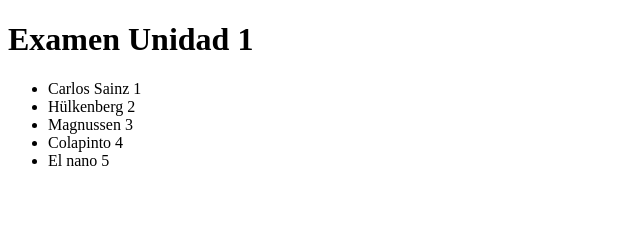
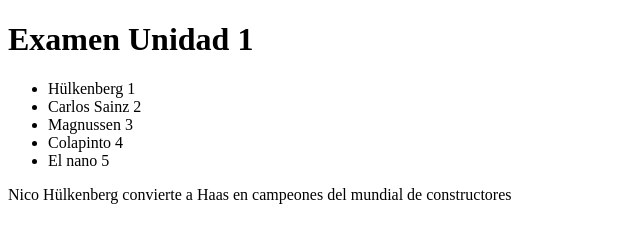
Before and after one commit to CaroloFA9/ifcd0225repo, a plain HTML site: page index.html in a window 1280 px wide. Shown: the whole page, without its empty margins (0-640 px from the left). Drawn offline with Linux system fonts and the light colour scheme.

Commit message:
commit actualizado

```diff
--- a/index.html
+++ b/index.html
@@ -8,11 +8,12 @@
 <body>
     <h1>Examen Unidad 1</h1>
     <ul>
-        <li>Carlos Sainz 1</li>
-        <li>Hülkenberg 2</li>
+        <li>Hülkenberg 1</li>
+        <li>Carlos Sainz 2</li>
         <li>Magnussen 3</li>
         <li>Colapinto 4</li>
         <li>El nano 5</li>
     </ul>
+    <p1>Nico Hülkenberg convierte a Haas en campeones del mundial de constructores</p1>
 </body>
 </html>
```
